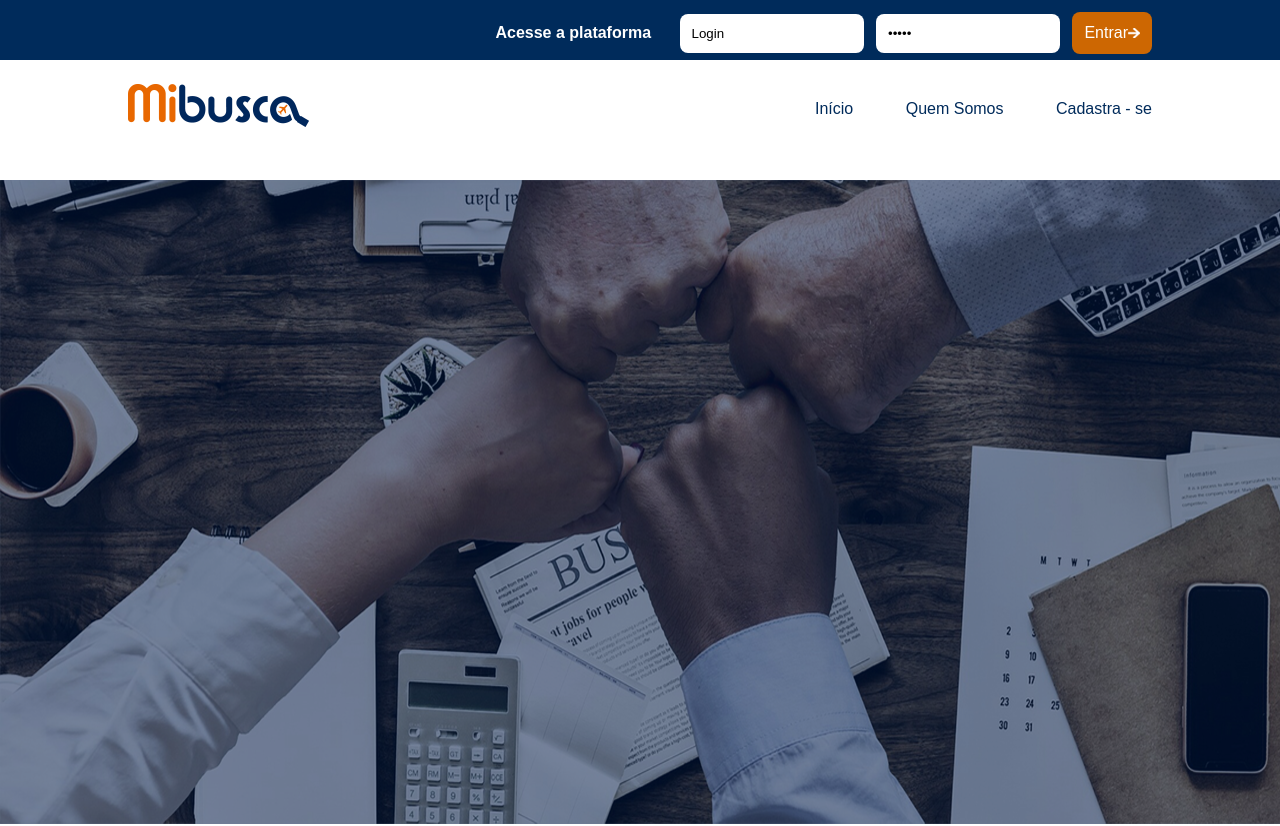
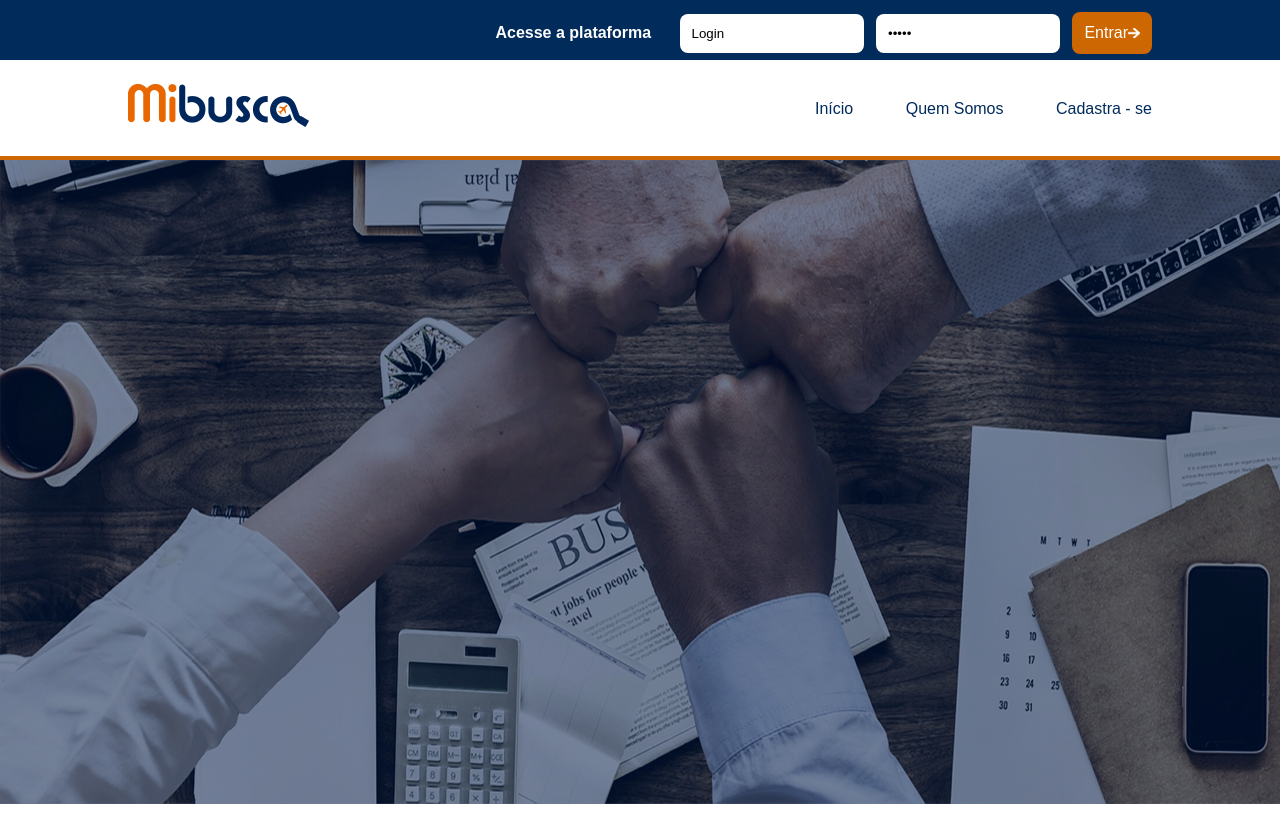
Before and after one commit to thiagodon/mibusca, a plain HTML site: page index.html in a window 1280 px wide. Shown: the top 826 px of the page. Drawn offline with nearby package versions, Linux system fonts and the light colour scheme.

Commit message:
Segundo Commit

```diff
--- a/style.css
+++ b/style.css
@@ -46,12 +46,15 @@ body {
 }
 
 .logo {
-	height: 96px;
+	height: 72px;
 	padding-top: 24px;
-	/*background-color: #15242a;*/
+	margin-left: -128px;
+	margin-right: -128px;
+	border-bottom: 4px solid #cd6702;
 }
 
 .logo > img {
+	margin-left: 128px;
 	float: left;
 }
 
@@ -61,6 +64,8 @@ body {
 
 .logo > .menu {
 	float: right;
+	margin-right: 128px;
+
 }
 .menu ul li {
 	display: inline;
```
Also changed, not shown: img/in.png (added), img/out.png (added), index.html (line endings or trailing spaces).
